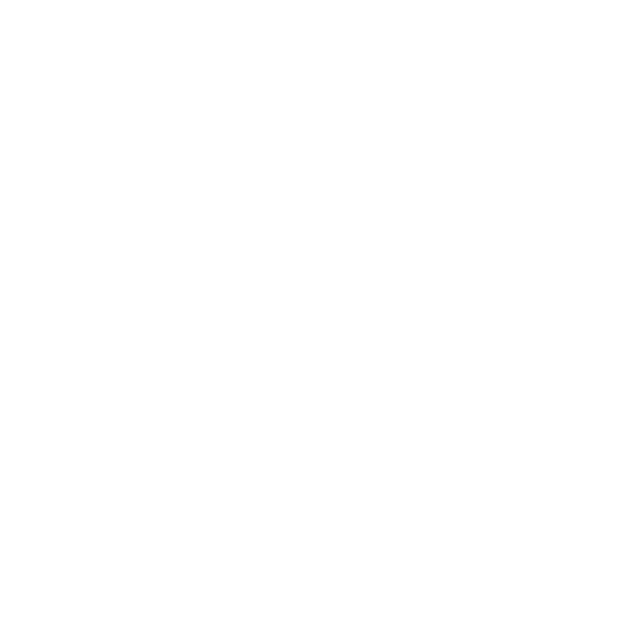
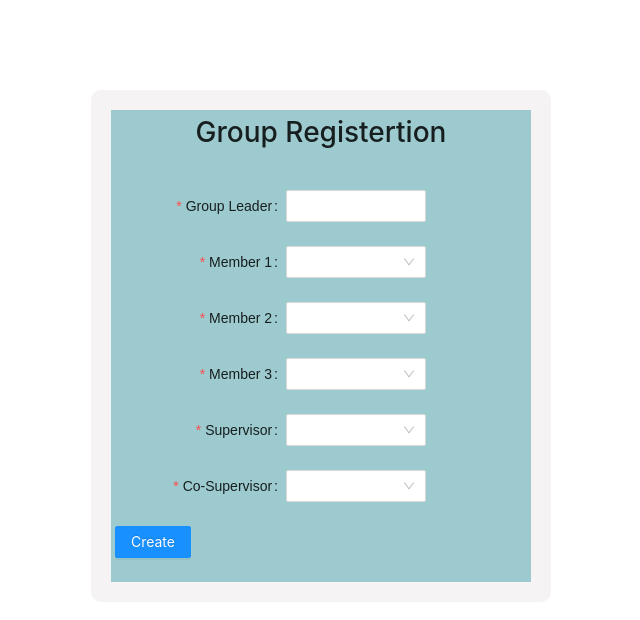
Before and after one commit to kelum99/af-project, a React (Vite) app in the folder af-project-fe/: page /Group in a window 1280 px wide. Before the commit this address had no page. Shown: the top 620 px of the page, without its empty margins (329-969 px from the left). Built offline with nearby package versions, Linux system fonts and the light colour scheme.

Commit message:
create group & header

```diff
--- a/af-project-fe/src/MainRouter.jsx
+++ b/af-project-fe/src/MainRouter.jsx
@@ -10,6 +10,8 @@
 import Resources from './pages/Admin/Resources';
 import Registration from './pages/Student/Registration';
 import TopicRegister from './pages/Students/topicRegister';
+import Group from './pages/Students/Group';
+
 
 const MainRouter = () => {
   return (
@@ -25,6 +27,7 @@
         <Route path="/resources" element={<Resources />} />
         <Route path="/studentregistration" element={<Registration />} />
         <Route path="/topicregister" element={<TopicRegister />} />
+        <Route path='/Group' element={<Group />} />
       </Routes>
     </>
   );
--- /dev/null
+++ b/af-project-fe/src/pages/Students/Group.jsx
@@ -0,0 +1,121 @@
+import React from "react";
+import { Form, Input, Button, message, Select } from 'antd';
+import './Students.css';
+
+function Group(){
+    return(
+<div className="form-container2" >
+<Form
+
+        layout="horizontal"
+        labelCol={{ span: 10 }}
+        wrapperCol={{ span: 8 }}
+        >
+        <h1>
+          <center>Group Registertion</center>
+        </h1>
+        <br />
+
+<Form.Item
+    label="Group Leader"
+    name="groupLeader"
+    rules={[
+        {
+        required: true,
+        message: 'Please enter leader IT number'
+        }
+    ]}>
+    <Input />
+    </Form.Item>
+
+        <Form.Item
+          label="Member 1"
+          name="member1"
+          rules={[
+            {
+              required: true,
+              message: 'Please input your IT number'
+            }
+          ]}>
+          <Select>
+            <Select.Option value=""></Select.Option>
+            <Select.Option value=""></Select.Option>
+            <Select.Option value=""></Select.Option>
+          </Select>
+        </Form.Item>
+
+        <Form.Item
+          label="Member 2"
+          name="member2"
+          rules={[
+            {
+              required: true,
+              message: 'Please input your IT number'
+            }
+          ]}>
+          <Select>
+            <Select.Option value=""></Select.Option>
+            <Select.Option value=""></Select.Option>
+            <Select.Option value=""></Select.Option>
+          </Select>
+        </Form.Item>
+
+        <Form.Item
+          label="Member 3"
+          name="member3"
+          rules={[
+            {
+              required: true,
+              message: 'Please input your IT number'
+            }
+          ]}>
+          <Select>
+            <Select.Option value=""></Select.Option>
+            <Select.Option value=""></Select.Option>
+            <Select.Option value=""></Select.Option>
+          </Select>
+        </Form.Item>
+
+        <Form.Item
+          label="Supervisor"
+          name="supervisor"
+          rules={[
+            {
+              required: true,
+              message: 'Please enter supervisor name'
+            }
+          ]}>
+          <Select>
+            <Select.Option value=""></Select.Option>
+            <Select.Option value=""></Select.Option>
+            <Select.Option value=""></Select.Option>
+          </Select>
+        </Form.Item>
+
+        <Form.Item
+          label="Co-Supervisor"
+          name="cosupervisor"
+          rules={[
+            {
+              required: true,
+              message: 'Please enter co-supervisor name'
+            }
+          ]}>
+          <Select>
+            <Select.Option value=""></Select.Option>
+            <Select.Option value=""></Select.Option>
+            <Select.Option value=""></Select.Option>
+          </Select>
+        </Form.Item>
+
+        <Form.Item wrapperCol={{ offset: 8, span: 16 }}>
+          <Button type="primary" htmlType="submit" className="btn3">
+            Create
+          </Button>
+          </Form.Item>
+        </Form>
+        </div>
+    );
+
+}
+export default Group;
--- a/af-project-fe/src/pages/Students/Students.css
+++ b/af-project-fe/src/pages/Students/Students.css
@@ -26,3 +26,26 @@
     margin-right: 330px;
     float:right;
 }
+
+.btn3{
+    margin-right: 340px;
+    margin-left: 200px;
+    float:right;
+}
+
+.form-container2{
+    margin-right: 400px;
+    margin-top: 90px;
+    background: rgb(156, 202, 206);
+    border: 20px solid #f5f3f3;
+    border-radius: 10px;
+    border-left: -100px;
+
+    flex-direction: column;
+    justify-content: space-around;
+
+    max-width: 1200px;
+
+    margin-left:420px;
+    max-height: 2000px;
+}
```
Also changed, not shown: af-project-fe/src/components/Headers.jsx (added, +40 -0 lines).
